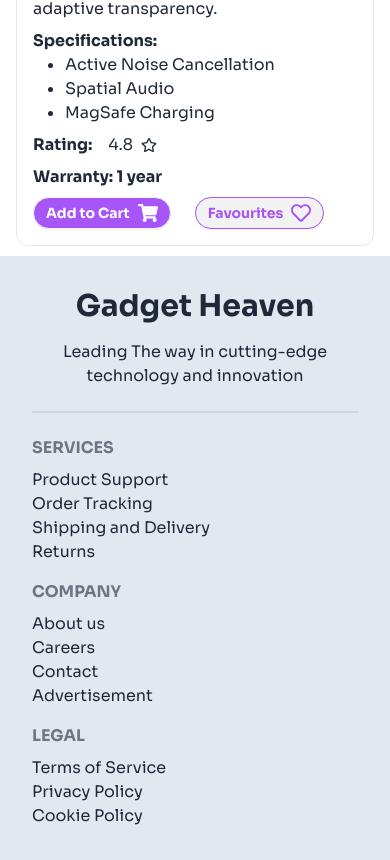
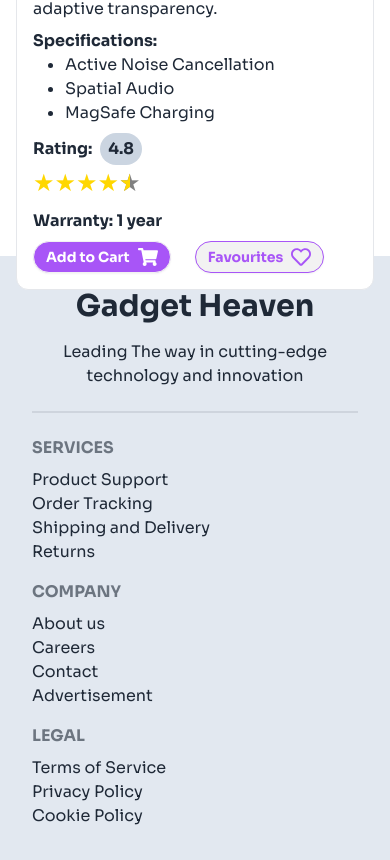
Before and after one commit to jubayerahmmad/Gadget-Heaven, a React (Vite) app: page /details/A301 in a window 390 px wide. Shown: the part 780-1640 px from the top of the page. Built offline with nearby package versions, Linux system fonts and the light colour scheme.

Commit message:
some changes

```diff
--- a/package.json
+++ b/package.json
@@ -17,6 +17,7 @@
     "react-hot-toast": "^2.4.1",
     "react-icons": "^5.3.0",
     "react-modal": "^3.16.1",
+    "react-rating-stars-component": "^2.2.0",
     "react-router-dom": "^6.27.0"
   },
   "devDependencies": {
--- a/public/productData.json
+++ b/public/productData.json
@@ -151,7 +151,7 @@
       "50MP Triple Camera"
     ],
     "availability": true,
-    "rating": 4.5,
+    "rating": 3.5,
     "warranty": "1 year"
   },
   {
--- a/src/components/Cart.jsx
+++ b/src/components/Cart.jsx
@@ -113,11 +113,13 @@
                 />
               </div>
               <div className="space-y-2">
-                <h1 className="font-bold text-xl">{product.product_title}</h1>
-                <p className="font-semiboldbold text-gray-500 text-xs">
+                <h1 className="font-bold text-2xl">{product.product_title}</h1>
+                <p className="font-semiboldbold text-gray-500 text-xs lg:text-lg">
                   {product.description}
                 </p>
-                <p className="font-semibold text-xs">Price: ${product.price}</p>
+                <p className="font-semibold text-xs lg:text-lg">
+                  Price: ${product.price}
+                </p>
               </div>
             </div>
             <div>
--- a/src/components/ProductDetails.jsx
+++ b/src/components/ProductDetails.jsx
@@ -1,6 +1,6 @@
 import { useLoaderData, useParams } from "react-router-dom";
 import DBanner from "./DBanner";
-import { FaRegStar, FaRegHeart, FaShoppingCart } from "react-icons/fa";
+import { FaRegHeart, FaShoppingCart } from "react-icons/fa";
 import {
   addCartToLocalStorage,
   addWishlistToLocalStorage,
@@ -8,6 +8,8 @@
 } from "../Utils/utilities";
 import { useEffect, useState } from "react";
 import { Helmet } from "react-helmet-async";
+import ReactStars from "react-rating-stars-component";
+import toast from "react-hot-toast";
 
 const ProductDetails = () => {
   const { productId } = useParams();
@@ -32,7 +34,11 @@
   }, []);
 
   const handleAddToCart = (id) => {
-    addCartToLocalStorage(id);
+    if (availability) {
+      addCartToLocalStorage(id);
+    } else {
+      toast.error("Product Stock Out");
+    }
   };
   const handleAddToWishlist = (id) => {
     addWishlistToLocalStorage(id);
@@ -92,11 +98,23 @@
                   ))}
                 </ul>
               </div>
-              <div className="flex gap-4 items-center">
-                <h1 className="font-bold">Rating: </h1>
+              <div>
                 <div className="flex gap-2 items-center">
-                  <p>{rating}</p>
-                  <FaRegStar />
+                  <h1 className="font-bold">Rating: </h1>
+                  <p className="px-2 py-1 rounded-full bg-slate-300 font-bold">
+                    {rating}
+                  </p>
+                </div>
+                <div>
+                  <ReactStars
+                    key={product_id}
+                    isHalf={true}
+                    count={5} // Number of stars
+                    value={rating} // Current rating to display
+                    size={24} // Size of the stars
+                    activeColor="#ffd700" // Color for active stars
+                    edit={false} // Disable editing if you want a static rating
+                  />
                 </div>
               </div>
               <h1 className="font-bold">Warranty: {warranty} </h1>
```
Also changed, not shown: 2 other files (tests, documents, lock files or other folders).
